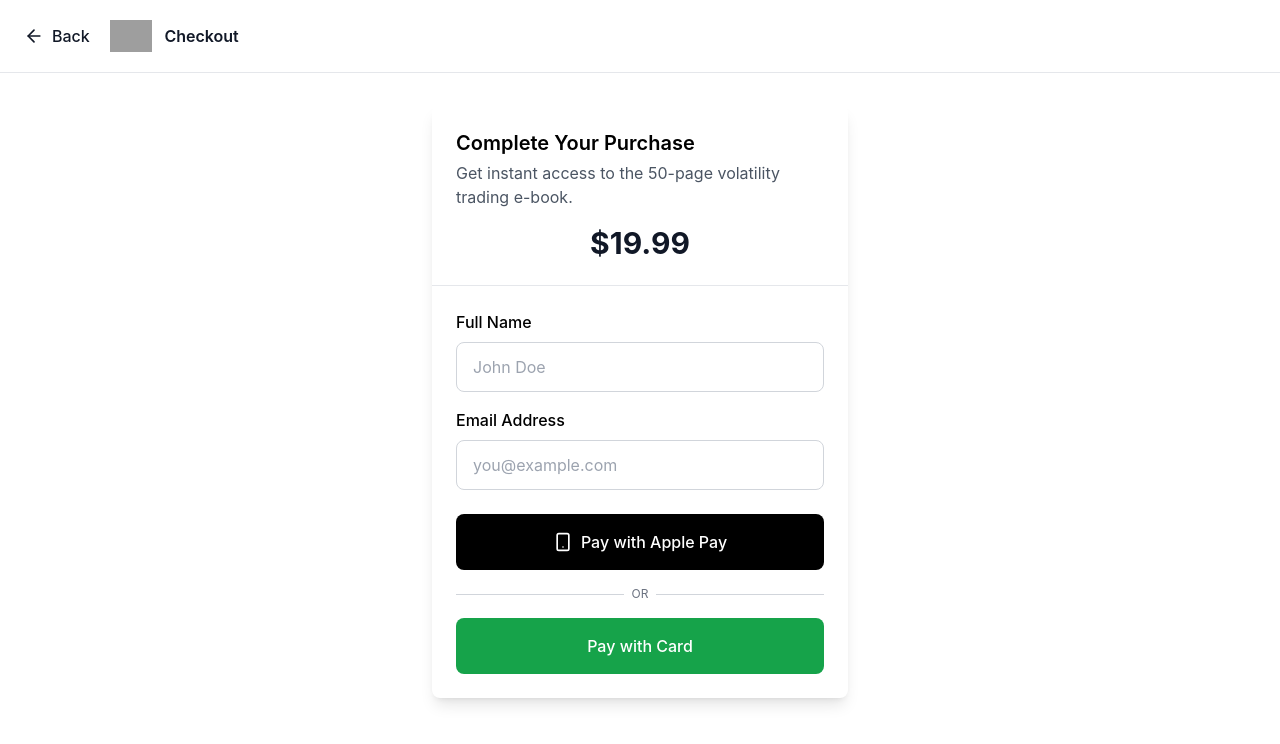
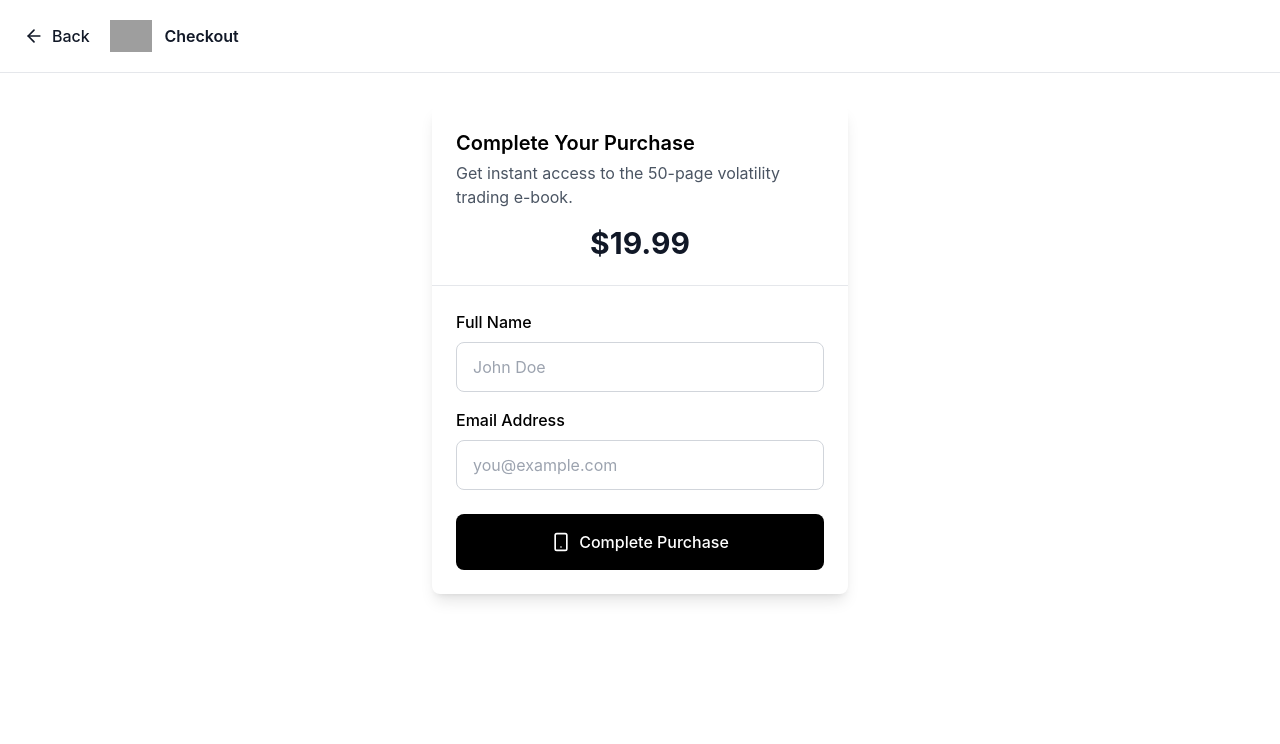
Before and after one commit to KAHF-Capital/Website, a React (Create React App) app: page /payment in a window 1280 px wide. Shown: the top 744 px of the page. Built offline with nearby package versions, Linux system fonts and the light colour scheme; grey boxes are pictures that could not be loaded; the HTML template or start-up script is replaced by a standard one.

Commit message:
Update Payment.jsx

```diff
--- a/src/pages/Payment.jsx
+++ b/src/pages/Payment.jsx
@@ -1,74 +1,24 @@
 
 import React, { useState } from 'react';
-import { Link } from 'react-router-dom';
-import { ArrowLeft, CheckCircle, Loader2, Smartphone } from 'lucide-react';
+import { Link, useNavigate } from 'react-router-dom';
+import { ArrowLeft, Smartphone } from 'lucide-react';
 
 export default function Payment() {
     const [email, setEmail] = useState('');
     const [fullName, setFullName] = useState('');
-    const [isLoading, setIsLoading] = useState(false);
-    const [isSuccess, setIsSuccess] = useState(false);
     const [error, setError] = useState('');
+    const navigate = useNavigate();
 
-
-    const handlePayment = async (e) => {
-        e.preventDefault();
+    const handleApplePay = () => {
         if (!email || !fullName) {
             setError('Please fill in all fields.');
             return;
         }
         setError('');
-        setIsLoading(true);
 
-        try {
-            // Simulate payment processing
-            await new Promise(resolve => setTimeout(resolve, 2000));
-            setIsSuccess(true);
-        } catch (err) {
-            setError('There was an error processing your payment. Please try again.');
-            console.error(err);
-        } finally {
-            setIsLoading(false);
-        }
+        // Navigate directly to confirmation page
+        navigate('/confirmation');
     };
-
-    const handleApplePay = async () => {
-        if (!email || !fullName) {
-            setError('Please fill in all fields.');
-            return;
-        }
-        setError('');
-        setIsLoading(true);
-
-        try {
-            // Simulate Apple Pay processing
-            await new Promise(resolve => setTimeout(resolve, 1500));
-            setIsSuccess(true);
-        } catch (err) {
-            setError('There was an error processing your payment. Please try again.');
-            console.error(err);
-        } finally {
-            setIsLoading(false);
-        }
-    };
-
-    if (isSuccess) {
-        return (
-            <div className="min-h-screen bg-white flex items-center justify-center p-4">
-                <div className="w-full max-w-md text-center bg-white rounded-lg shadow-lg p-6">
-                    <CheckCircle className="h-12 w-12 text-green-500 mx-auto mb-4" />
-                    <h2 className="text-xl font-semibold mb-2">Purchase Successful!</h2>
-                    <p className="text-base text-gray-600 mb-4">Your e-book has been sent to {email}.</p>
-                    <p className="text-gray-600 text-base mb-6">Please check your inbox (and spam folder) to download it.</p>
-                    <Link to="/" className="w-full inline-block">
-                        <button className="w-full bg-gray-800 hover:bg-gray-900 text-white py-3 px-4 rounded-lg text-base font-medium touch-manipulation">
-                            Back to Home
-                        </button>
-                    </Link>
-                </div>
-            </div>
-        );
-    }
 
     return (
         <div className="min-h-screen bg-white">
@@ -140,46 +90,10 @@
                             <button
                                 onClick={handleApplePay}
                                 className="w-full bg-black hover:bg-gray-800 text-white text-base py-4 rounded-lg flex items-center justify-center font-medium touch-manipulation"
-                                disabled={isLoading}
                             >
-                                {isLoading ? (
-                                    <>
-                                        <Loader2 className="mr-2 h-5 w-5 animate-spin" />
-                                        Processing...
-                                    </>
-                                ) : (
-                                    <>
-                                        <Smartphone className="mr-2 h-5 w-5" />
-                                        Pay with Apple Pay
-                                    </>
-                                )}
+                                <Smartphone className="mr-2 h-5 w-5" />
+                                Complete Purchase
                             </button>
-
-                            <div className="relative">
-                                <div className="absolute inset-0 flex items-center">
-                                    <div className="w-full border-t border-gray-300"></div>
-                                </div>
-                                <div className="relative flex justify-center text-xs uppercase">
-                                    <span className="bg-white px-2 text-gray-500">Or</span>
-                                </div>
-                            </div>
-
-                            <form onSubmit={handlePayment}>
-                                <button
-                                    type="submit"
-                                    className="w-full bg-green-600 hover:bg-green-700 text-white text-base py-4 rounded-lg flex items-center justify-center font-medium touch-manipulation"
-                                    disabled={isLoading}
-                                >
-                                    {isLoading ? (
-                                        <>
-                                            <Loader2 className="mr-2 h-5 w-5 animate-spin" />
-                                            Processing...
-                                        </>
-                                    ) : (
-                                        'Pay with Card'
-                                    )}
-                                </button>
-                            </form>
                         </div>
                     </div>
                 </div>
```
